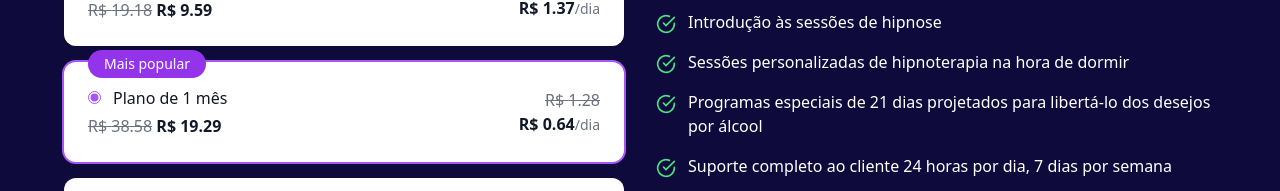
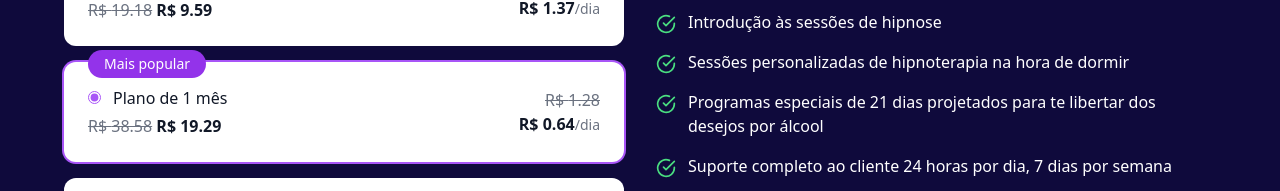
Before and after one commit to pablodevv/kure-sem-alcool, a React (Vite) app: page /checkout in a window 1280 px wide. Shown: the part 410-601 px from the top of the page. Built offline with nearby package versions, Linux system fonts and the light colour scheme.

Commit message:
Update Checkout.tsx

```diff
--- a/src/pages/Checkout.tsx
+++ b/src/pages/Checkout.tsx
@@ -57,7 +57,7 @@ const features = [
   'Aplicativo digital criado por especialistas em hipnose, neurociência e vício em comida',
   'Introdução às sessões de hipnose',
   'Sessões personalizadas de hipnoterapia na hora de dormir',
-  'Programas especiais de 21 dias projetados para libertá-lo dos desejos por álcool',
+  'Programas especiais de 21 dias projetados para te libertar dos desejos por álcool',
   'Suporte completo ao cliente 24 horas por dia, 7 dias por semana',
   'Garantia de privacidade e segurança',
   'Acompanhamento do progresso'
```
